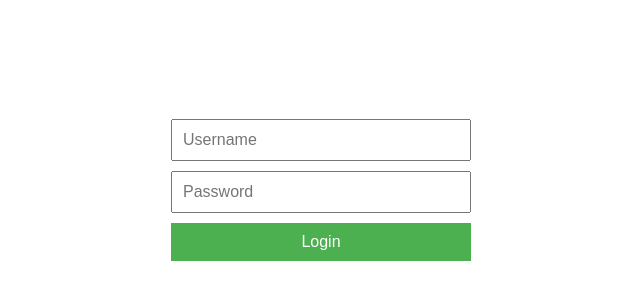
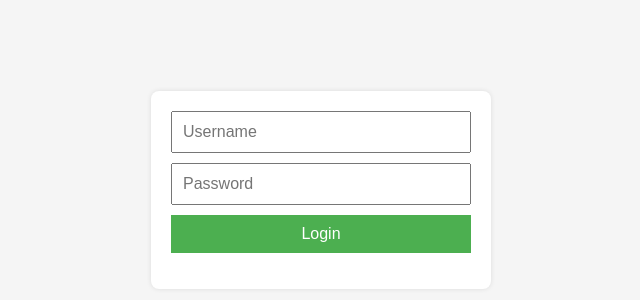
Before and after one commit to SemiMochiBalls/groceryMoneySlasher, a website: page login.html in a window 1280 px wide. Shown: the part 218-518 px from the top of the page, without its empty margins (319-959 px from the left). Drawn offline with Linux system fonts and the light colour scheme.

Commit message:
edited CSS in login and added comments to index

```diff
--- a/login.html
+++ b/login.html
@@ -1,7 +1,3 @@
-<!DOCTYPE html>
-<html>
-<head>
-    <title>Login</title>
 <style>
     body {
         display: flex;
@@ -9,6 +5,13 @@
         align-items: center;
         height: 100vh;
         font-family: Arial, sans-serif;
+        background-color: #f5f5f5;
+    }
+    .login-box {
+        background-color: white;
+        padding: 20px;
+        border-radius: 8px;
+        box-shadow: 0px 0px 5px 0px rgba(0,0,0,0.1);
     }
     form {
         display: flex;
@@ -34,10 +37,12 @@
 </style>
 </head>
 <body>
+    <div class="login-box">
         <form id="loginForm">
             <input type="text" id="username" placeholder="Username" required>
             <input type="password" id="password" placeholder="Password" required>
             <button type="submit">Login</button>
         </form>
+    </div>
 </body>
 </html>
```
Also changed, not shown: index.html (+8 -3 lines). Lines whose indentation alone changed are shown as unchanged.
